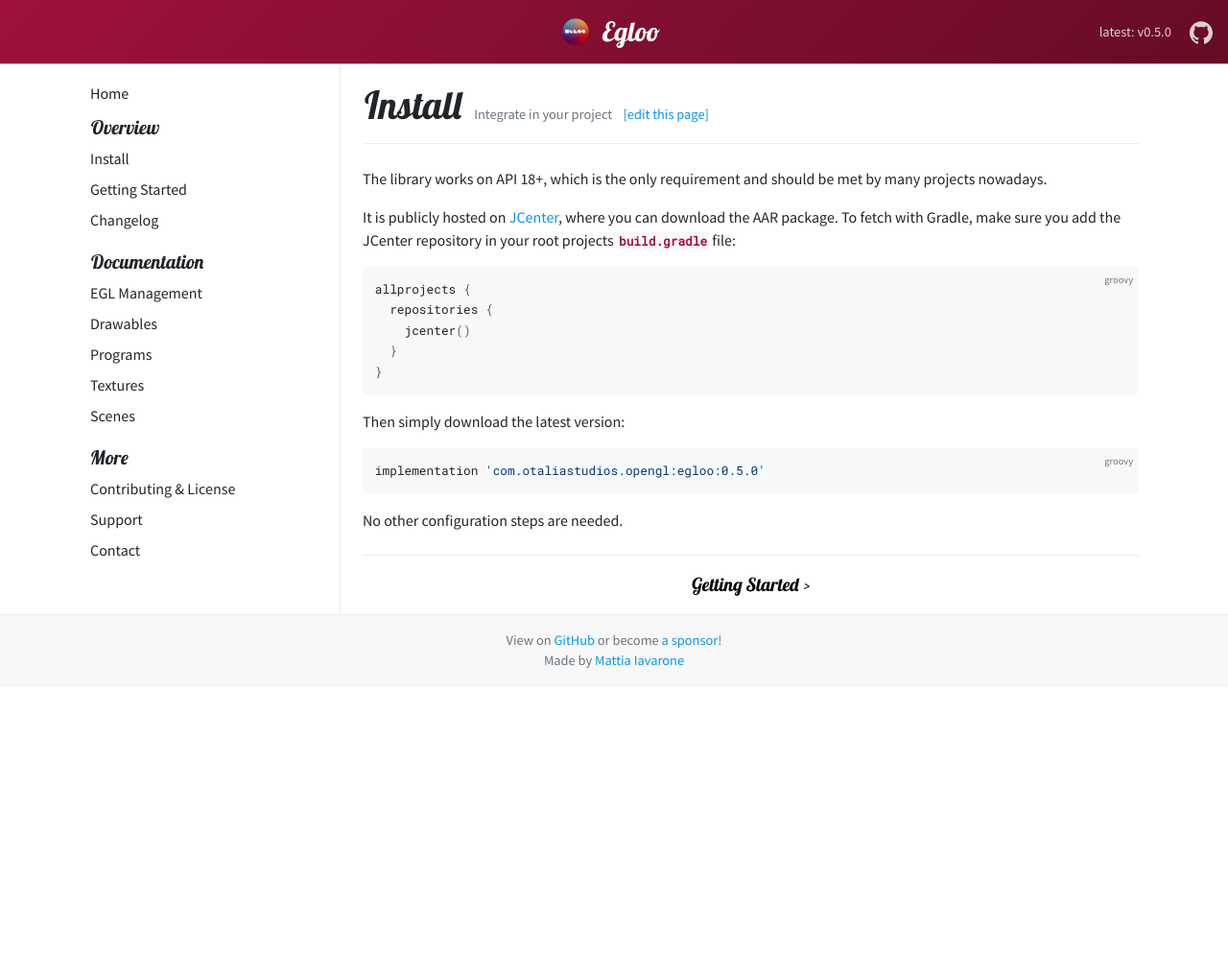
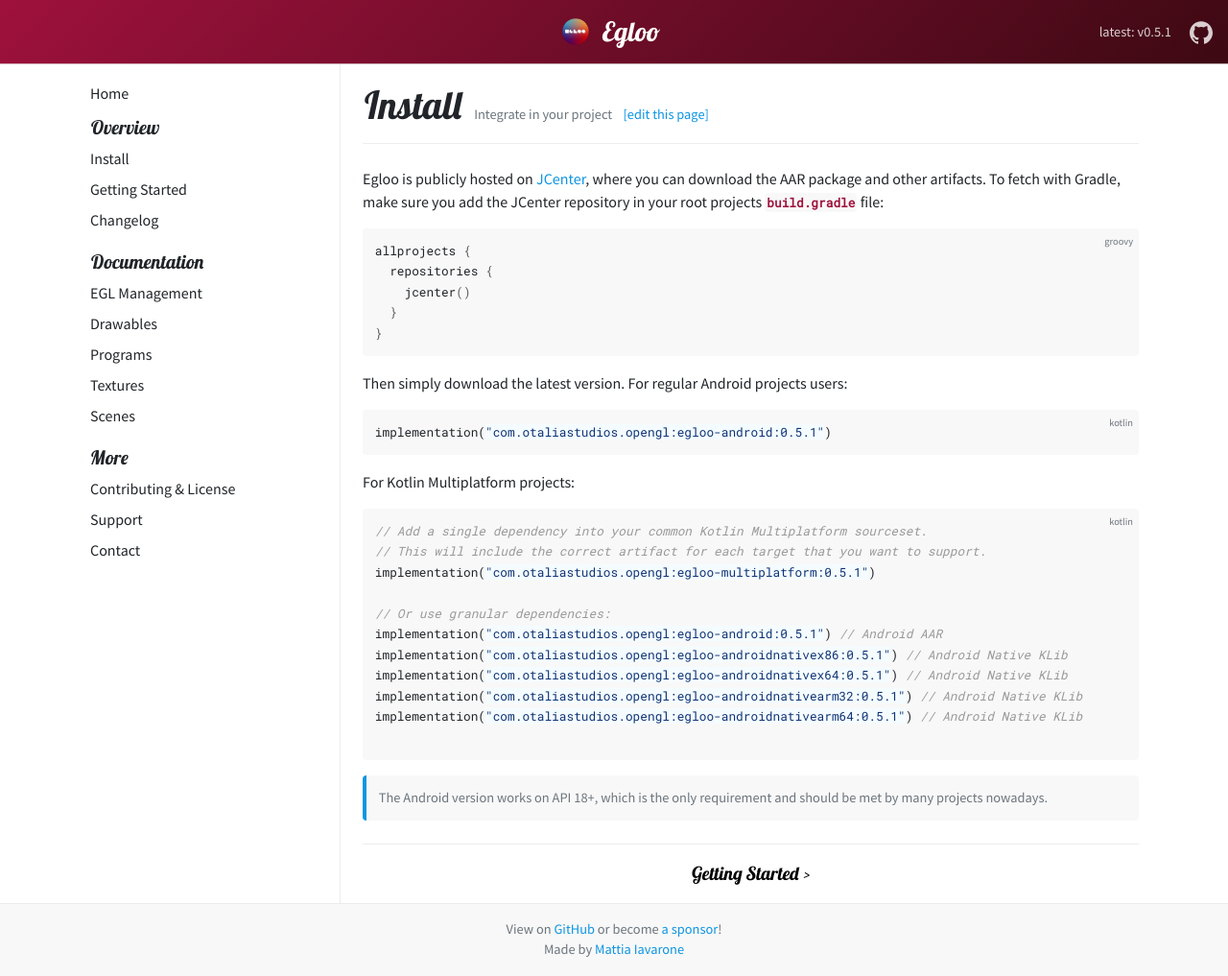
Before and after one commit to natario1/Egloo, a Jekyll site: the page built from docs/_about/install.md, in a window 1280 px wide and 1017 px high. Shown: the whole window at 96% size. Built offline with Jekyll 4.4.1, drawn with Linux system fonts in a browser that asks for light colours.

Commit message:
Multiplatform publish (#22)
* Multiplatform publishing

* Update demo app

* Release v0.5.1

* New publishing model

* Release 0.5.1, fix publish bugs

* Fix deploy secrets

* -xmx tweak

````diff
--- a/docs/_about/changelog.md
+++ b/docs/_about/changelog.md
@@ -9,11 +9,33 @@ New versions are released through GitHub, so the reference page is the [GitHub R
 Starting from v0.3.1, you can [support development](https://github.com/sponsors/natario1) through the GitHub Sponsors program.
 Companies can share a tiny part of their revenue and get private support hours in return. Thanks!
 
+### v0.5.1
+
+Native targets are now published to JCenter and can be added as dependencies from Kotlin Multiplatform
+projects ([#22][22]). You can add the granular dependencies:
+
+```kotlin
+implementation("com.otaliastudios.opengl:egloo-android:0.5.1") // android
+implementation("com.otaliastudios.opengl:egloo-androidnativex86:0.5.1") // android native
+implementation("com.otaliastudios.opengl:egloo-androidnativex64:0.5.1") // android native
+implementation("com.otaliastudios.opengl:egloo-androidnativearm32:0.5.1") // android native
+implementation("com.otaliastudios.opengl:egloo-androidnativearm64:0.5.1") // android native
+```
+
+Or simply add the common dependency for your Kotlin Multiplatform common source set:
+
+```kotlin
+// This will include the correct artifact into your targets
+implementation("com.otaliastudios.opengl:egloo-multiplatform:0.5.1")
+```
+
+<https://github.com/natario1/Egloo/compare/v0.5.0...v0.5.1>
+
 ### v0.5.0
 
 This release adds support for native targets. We provide an implementation for Android native libraries,
 but other targets like iOS can probably be added easily. These artifacts are not currently published
-but can be built using `./gradlew :library:publishLocal` . ([#20][20]).
+but can be built using `./gradlew :library:publishLocal` ([#20][20]).
 
 Other changes:
 
--- a/docs/_about/install.md
+++ b/docs/_about/install.md
@@ -5,10 +5,9 @@ description: "Integrate in your project"
 order: 1
 ---
 
-The library works on API 18+, which is the only requirement and should be met by many projects nowadays.
-
-It is publicly hosted on [JCenter](https://bintray.com/natario/android/Egloo), where you
-can download the AAR package. To fetch with Gradle, make sure you add the JCenter repository in your root projects `build.gradle` file:
+Egloo is publicly hosted on [JCenter](https://bintray.com/natario/android/Egloo), where you
+can download the AAR package and other artifacts. To fetch with Gradle, make sure you add the
+JCenter repository in your root projects `build.gradle` file:
 
 ```groovy
 allprojects {
@@ -18,10 +17,26 @@ allprojects {
 }
 ```
 
-Then simply download the latest version:
+Then simply download the latest version. For regular Android projects users:
 
-```groovy
-implementation 'com.otaliastudios.opengl:egloo:{{ site.github_version }}'
+```kotlin
+implementation("com.otaliastudios.opengl:egloo-android:{{ site.github_version }}")
 ```
 
-No other configuration steps are needed.
+For Kotlin Multiplatform projects:
+
+```kotlin
+// Add a single dependency into your common Kotlin Multiplatform sourceset.
+// This will include the correct artifact for each target that you want to support.
+implementation("com.otaliastudios.opengl:egloo-multiplatform:{{ site.github_version }}")
+
+// Or use granular dependencies:
+implementation("com.otaliastudios.opengl:egloo-android:{{ site.github_version }}") // Android AAR
+implementation("com.otaliastudios.opengl:egloo-androidnativex86:{{ site.github_version }}") // Android Native KLib
+implementation("com.otaliastudios.opengl:egloo-androidnativex64:{{ site.github_version }}") // Android Native KLib
+implementation("com.otaliastudios.opengl:egloo-androidnativearm32:{{ site.github_version }}") // Android Native KLib
+implementation("com.otaliastudios.opengl:egloo-androidnativearm64:{{ site.github_version }}") // Android Native KLib
+
+```
+
+> The Android version works on API 18+, which is the only requirement and should be met by many projects nowadays.
--- a/docs/_config.yml
+++ b/docs/_config.yml
@@ -12,7 +12,7 @@ google_analytics_id: 'UA-155077779-3'
 google_site_verification: '4x49i17ABIrSvUl52SeL0-t0341aTnWWaC62-FYCRT4'
 github: [metadata] # TODO What's this?
 github_repo: Egloo
-github_version: 0.5.0
+github_version: 0.5.1
 github_branch: master
 baseurl: '/Egloo' # Keep as an empty string if served up at the root
 collections:
````
Also changed, not shown: other parts of docs/_about/changelog.md (+1 -0 lines), docs/home.md (+6 -6 lines), .github/workflows/build.yml, .github/workflows/deploy.yml, README.md, 6 other files.
